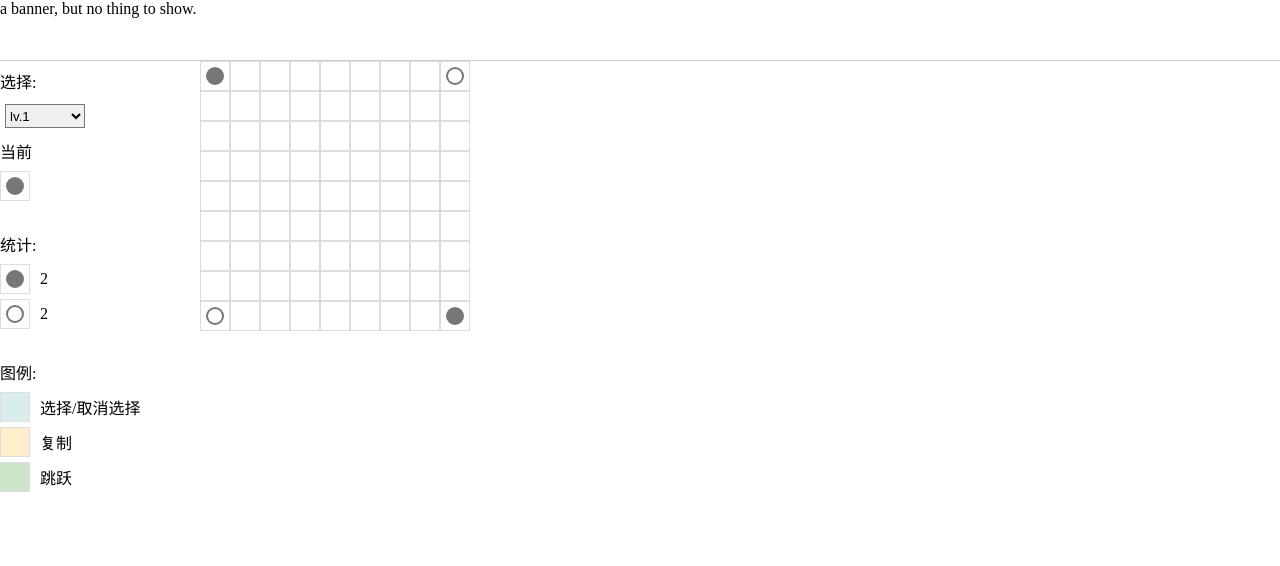
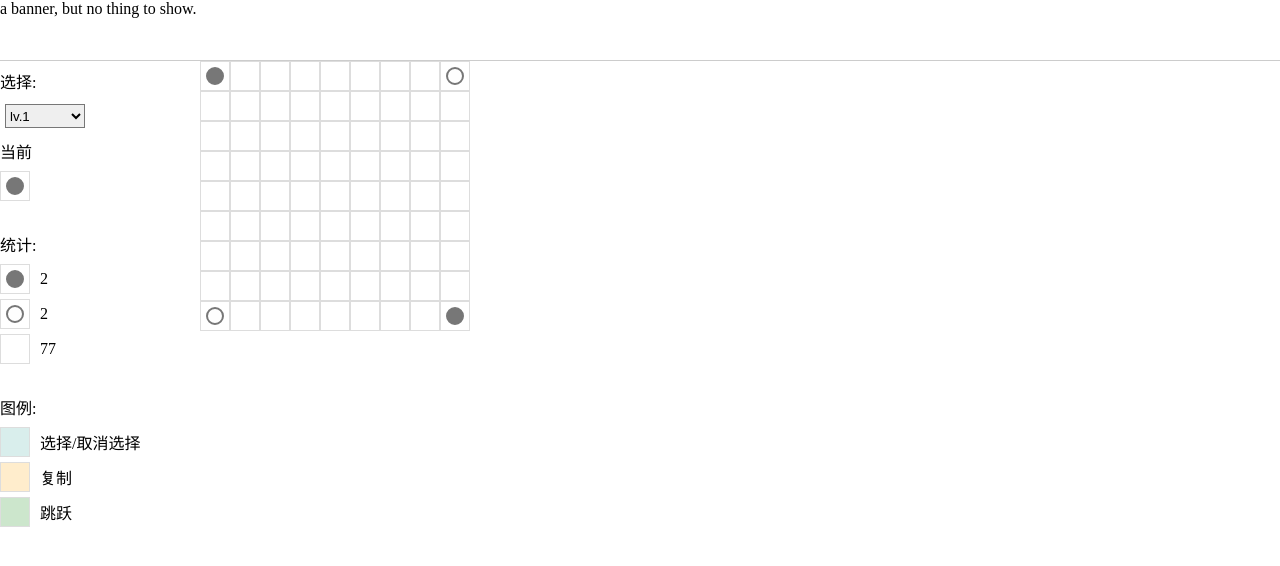
Before and after one commit to lopo12123/chess, a Vue app: page /#/home in a window 1280 px wide. Shown: the top 566 px of the page. Built offline with nearby package versions, Linux system fonts and the light colour scheme; the HTML template or start-up script is replaced by a standard one.

Commit message:
feat: show empty as well

```diff
--- a/src/views/Home.vue
+++ b/src/views/Home.vue
@@ -98,6 +98,7 @@ const ifSelf = (x: number, y: number) => {
             <div class="line">统计:</div>
             <div class="line"><i class="label-icon ceil_black"/>{{ count.black }}</div>
             <div class="line"><i class="label-icon ceil_white"/>{{ count.white }}</div>
+            <div class="line"><i class="label-icon ceil"/>{{ count.empty }}</div>
             <br>
             <div class="line">图例:</div>
             <div class="line"><i class="label-icon ceil hl-self"/>选择/取消选择</div>
```
